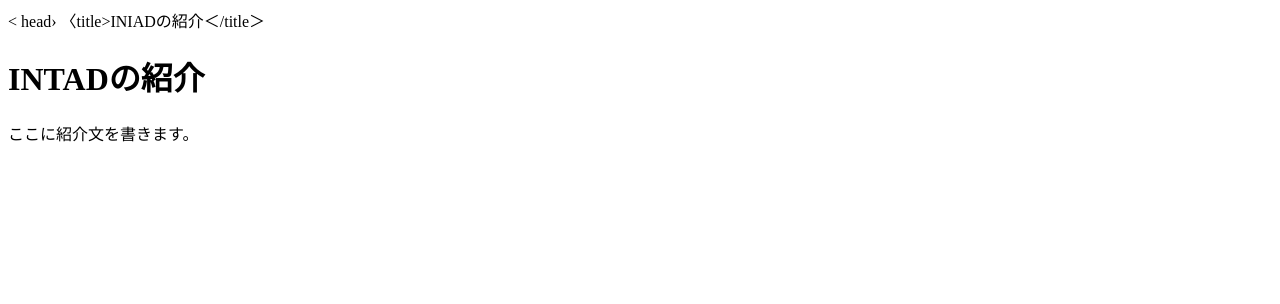
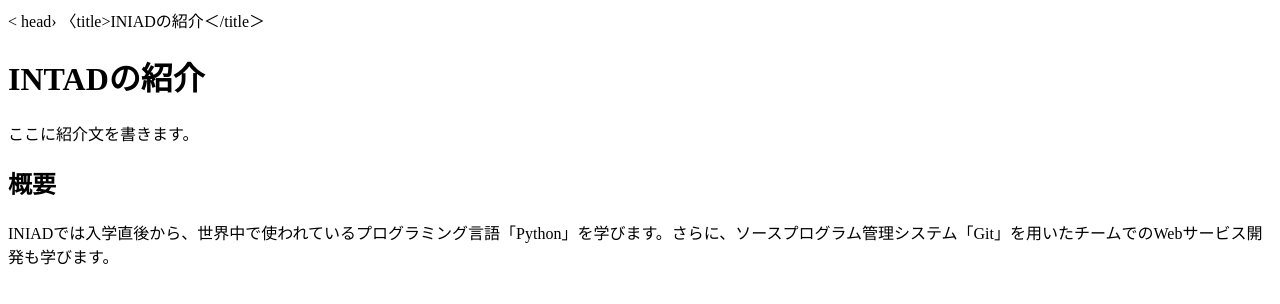
Before and after one commit to s12202601734-beep/iniad-intro-, a plain HTML site: page index.html in a window 1280 px wide. Drawn offline with Linux system fonts and the light colour scheme.

Commit message:
Update index.html

```diff
--- a/index.html
+++ b/index.html
@@ -7,4 +7,7 @@
 <h1>INTADの紹介</h1>
 <p>ここに紹介文を書きます。</p＞
 </body>
+      <h2>概要</h2>
+    <p>INIADでは入学直後から、世界中で使われているプログラミング言語「Python」を学びます。さらに、ソースプログラム管理システム「Git」を用いたチームでのWebサービス開発も学びます。</p>
+   </body>
 </html>
```
